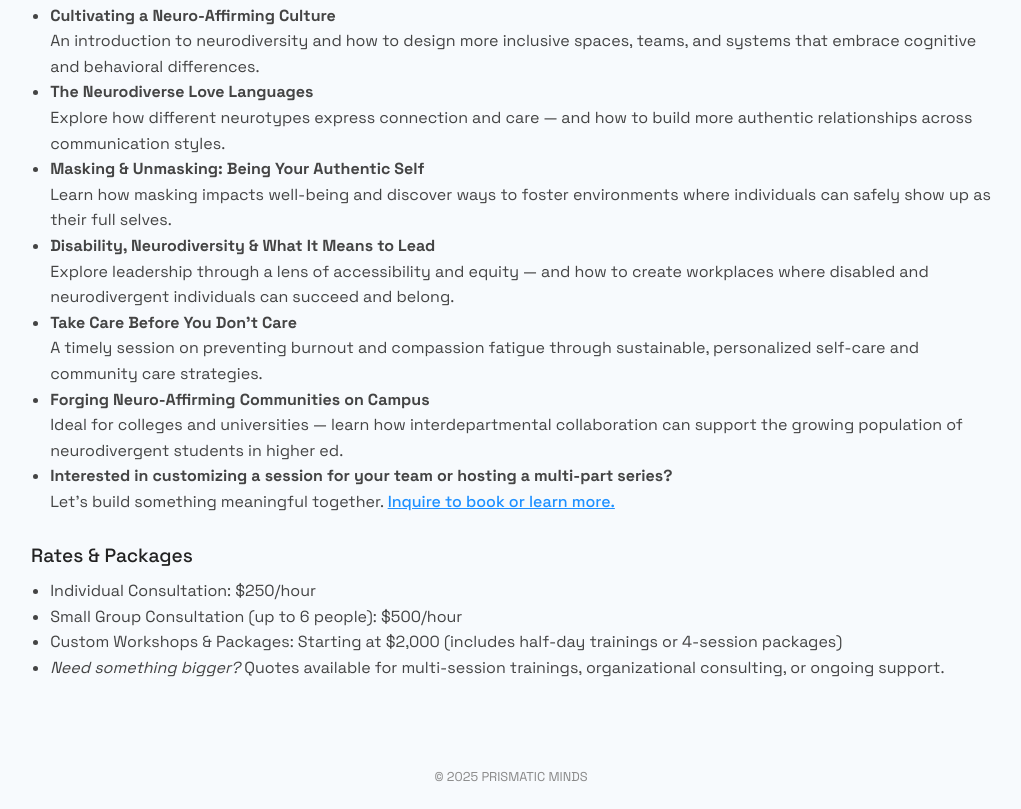
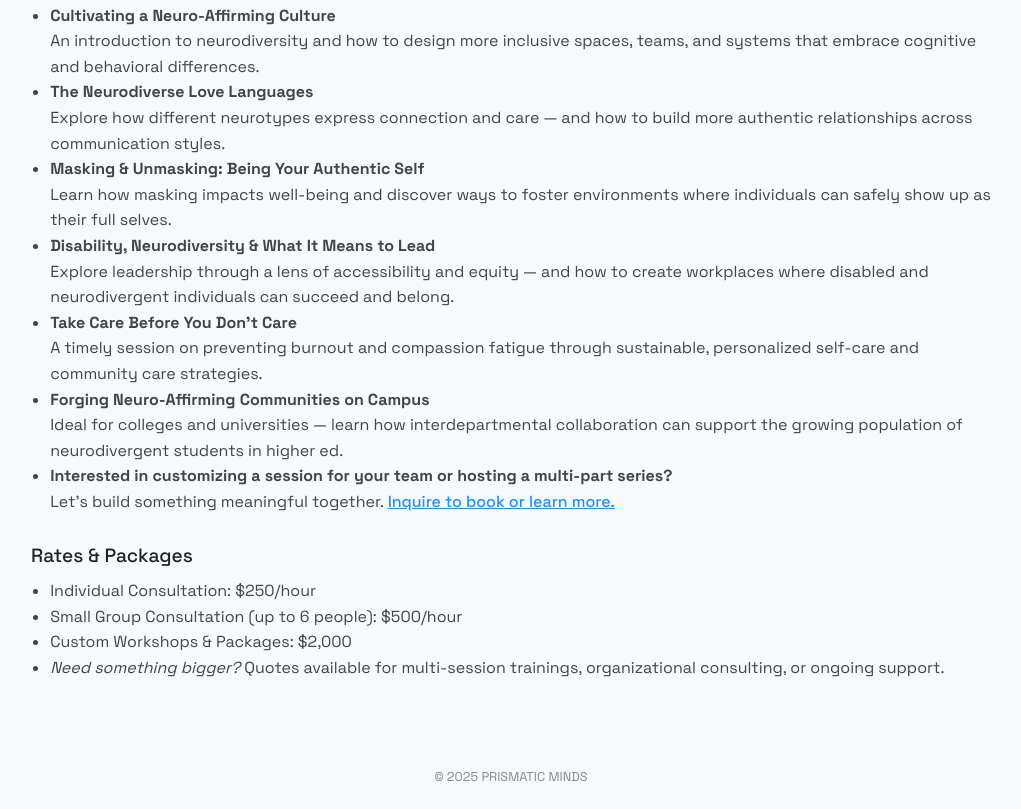
Before and after one commit to jennyfan/prismaticminds, a plain HTML site: page consultation.html in a window 1280 px wide. Shown: the part 1107-1916 px from the top of the page, without its empty margins (129-1150 px from the left). Drawn offline with Linux system fonts and the light colour scheme.

Commit message:
Pricing changes

```diff
--- a/consultation.html
+++ b/consultation.html
@@ -101,7 +101,7 @@
           <ul>
             <li>Individual Consultation: $250/hour</li>
             <li>Small Group Consultation (up to 6 people): $500/hour</li>
-            <li>Custom Workshops & Packages: Starting at $2,000 (includes half-day trainings or 4-session packages)</li>
+            <li>Custom Workshops & Packages: $2,000</li>
             <li><em>Need something bigger?</em> Quotes available for multi-session trainings, organizational consulting, or ongoing support.</li>
           </ul>
         </div>
```
